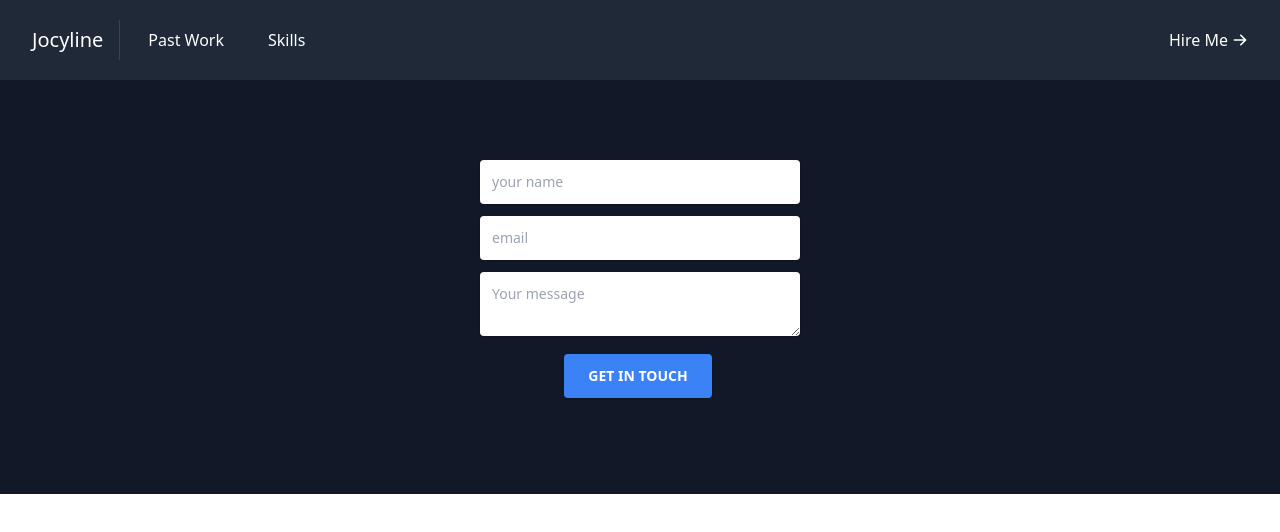
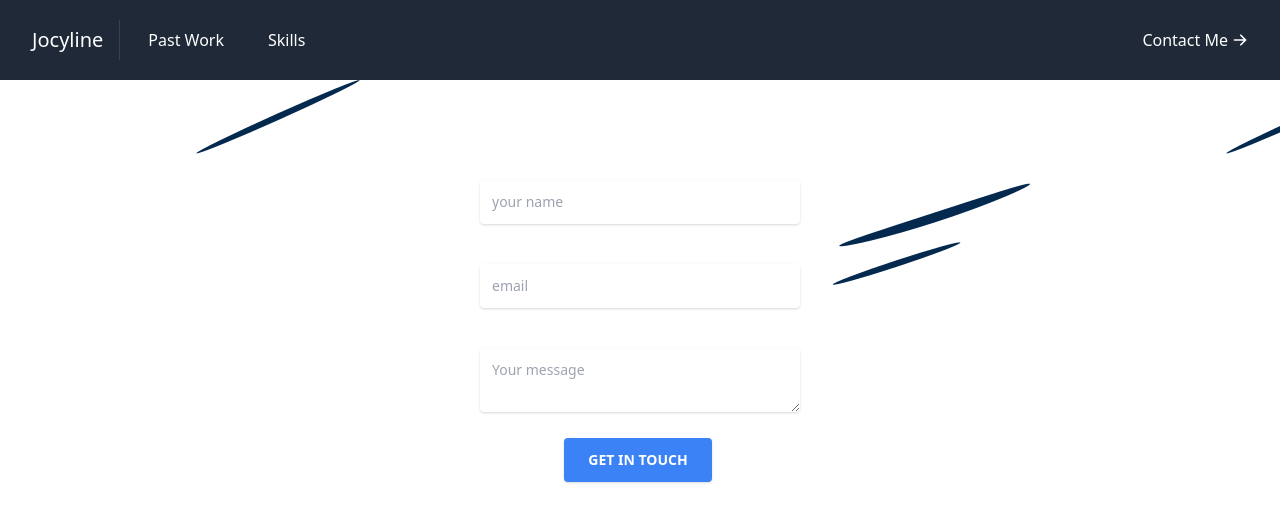
Before and after one commit to Jmagero/portfolio, a React (Create React App) app: page /contact in a window 1280 px wide. Shown: the top 532 px of the page. Built offline with nearby package versions, Linux system fonts and the light colour scheme.

Commit message:
Add more padding  & margin to the form

```diff
--- a/src/components/Contact.js
+++ b/src/components/Contact.js
@@ -4,13 +4,13 @@ import React from 'react';
 const ContactForm = ({
   onSubmit, handleChange, toSend,
 }) => (
-  <section id="contact" className="bg-gray-900">
+  <section id="contact" className="bg-about">
     <form
       className="w-80 mx-auto py-20"
       onSubmit={onSubmit}
       target="_blank"
     >
-      <div className="mb-3 pt-0">
+      <div className="mb-5 pt-5">
         <input
           type="text"
           name="from_name"
@@ -21,7 +21,7 @@ const ContactForm = ({
           required
         />
       </div>
-      <div className="mb-3 pt-0">
+      <div className="mb-5 pt-5">
         <input
           type="text"
           name="reply_to"
@@ -32,7 +32,7 @@ const ContactForm = ({
           required
         />
       </div>
-      <div className="mb-3 pt-0">
+      <div className="mb-5 pt-5">
         <textarea
           type="textarea"
           name="message"
--- a/src/components/NavBar.js
+++ b/src/components/NavBar.js
@@ -21,7 +21,7 @@ const NavBar = () => (
         to="/contact"
         className="inline-flex items-center bg-gray-800 border-0 py-1 px-3 focus:outline-none hover:bg-green-700 rounded text-base mt-4 md:mt-0 text-white"
       >
-        Hire Me
+        Contact Me
         <ArrowRightIcon className="w-4 h-4 ml-1" />
       </Link>
     </div>
```
